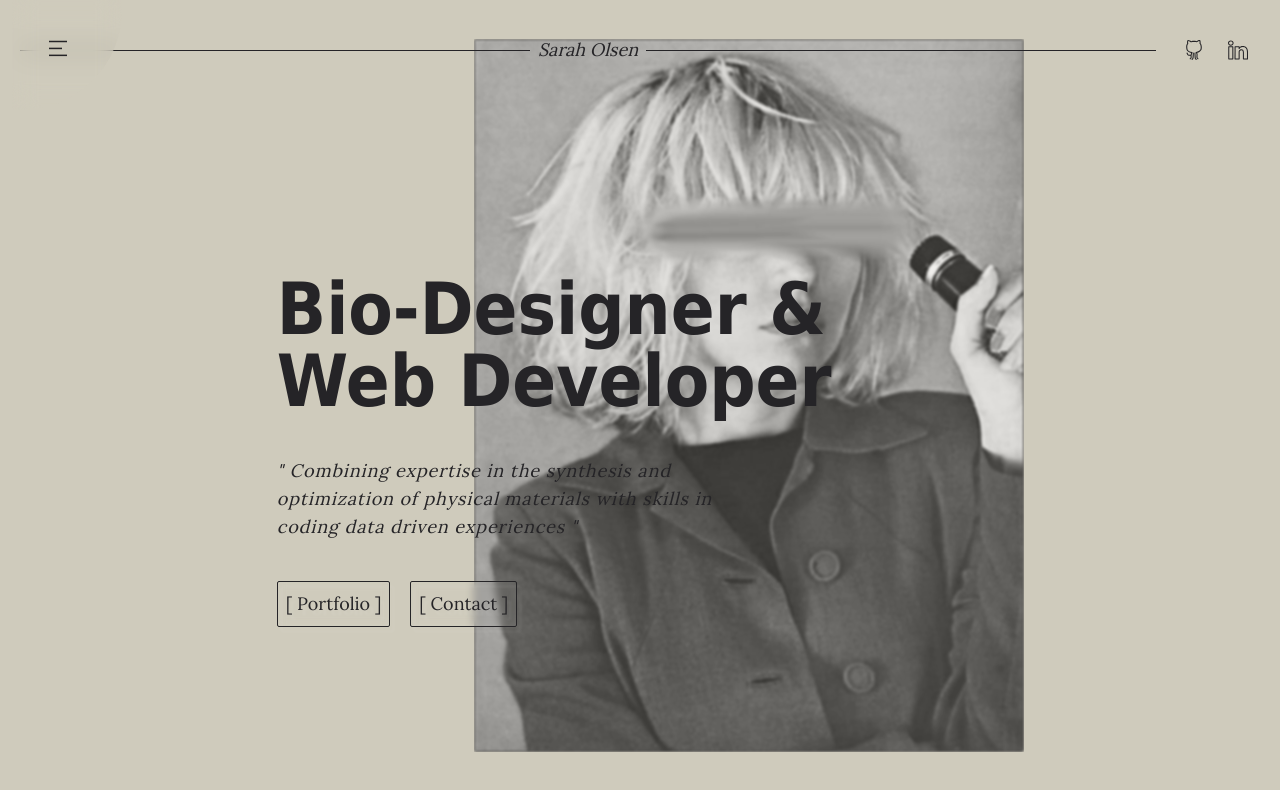
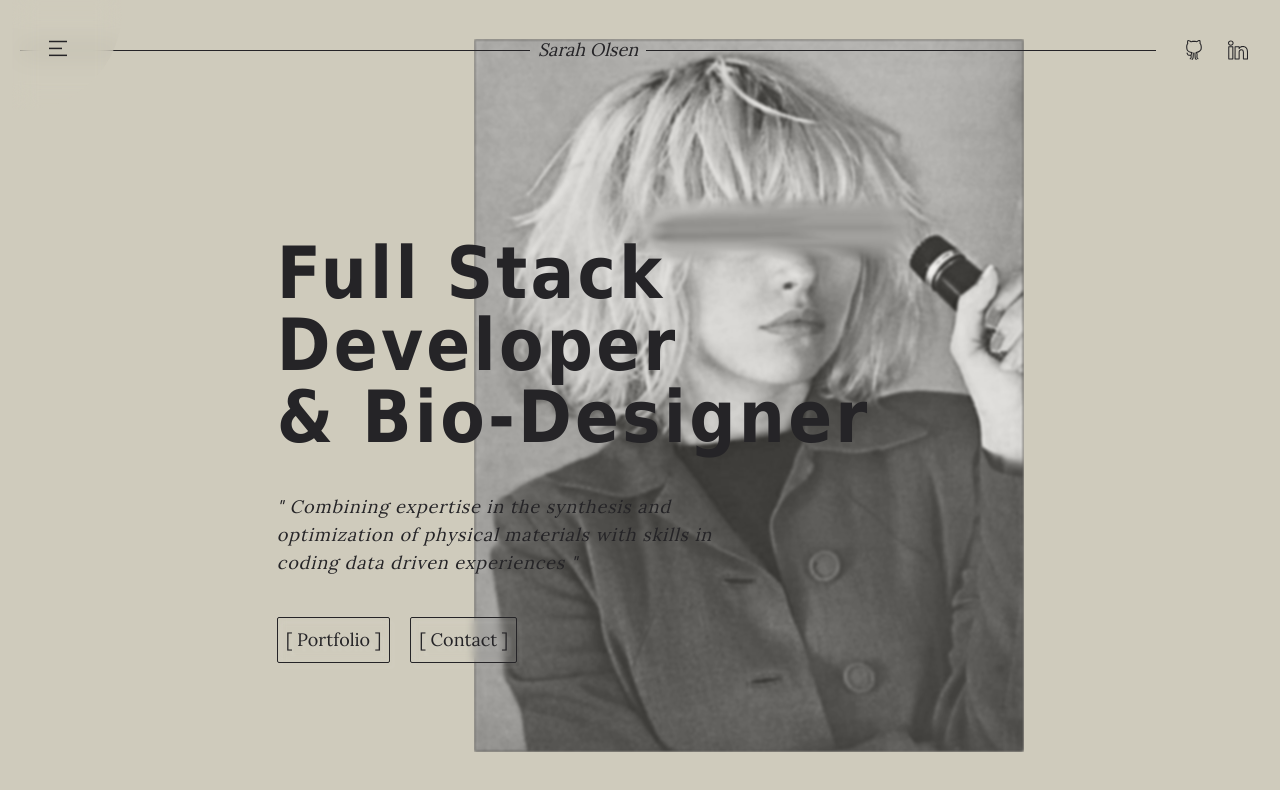
Before and after one commit to minari314159/portfolio, a Next.js app: page / in a window 1280 px wide. Shown: the top 790 px of the page. Built offline with nearby package versions, Linux system fonts and the light colour scheme.

Commit message:
refactor: Update hero section text in Hero component

```diff
--- a/app/components/hero/Hero.jsx
+++ b/app/components/hero/Hero.jsx
@@ -16,9 +16,8 @@ const Hero = () => {
 				<motion.div className="h-full w-full flex flex-col justify-center md:items-start items-center gap-5 md:gap-10 ">
 					<motion.h2
 						variants={textVariant}
-						className="font-['Tahoma'] text-4xl sm:text-5xl md:text-6xl lg:text-7xl font-bold ">
-						Bio-Designer & <br />
-						Web Developer
+						className="font-['Tahoma'] text-4xl sm:text-5xl md:text-6xl lg:text-7xl font-bold leading-8 tracking-[0.2rem]">
+						Full Stack Developer <br />& Bio-Designer
 					</motion.h2>
 					<motion.h1
 						variants={textVariant}
```
